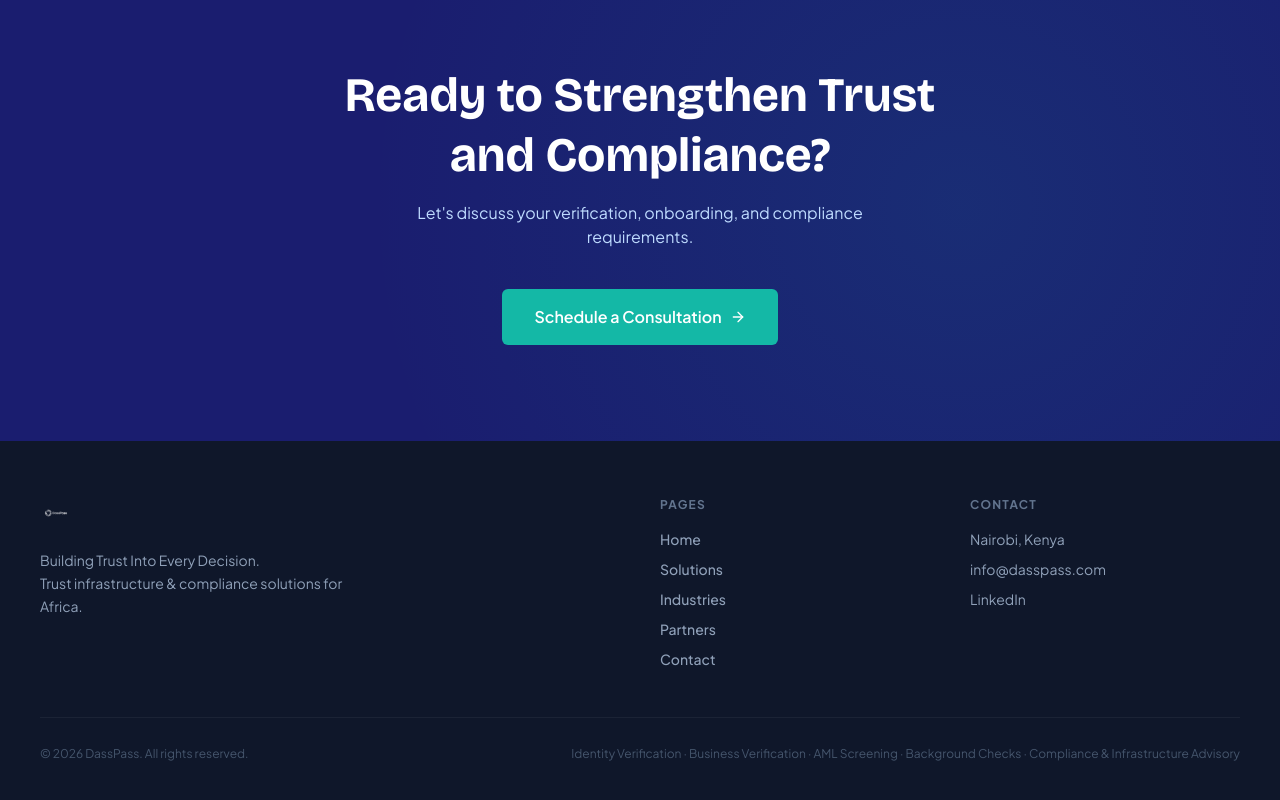
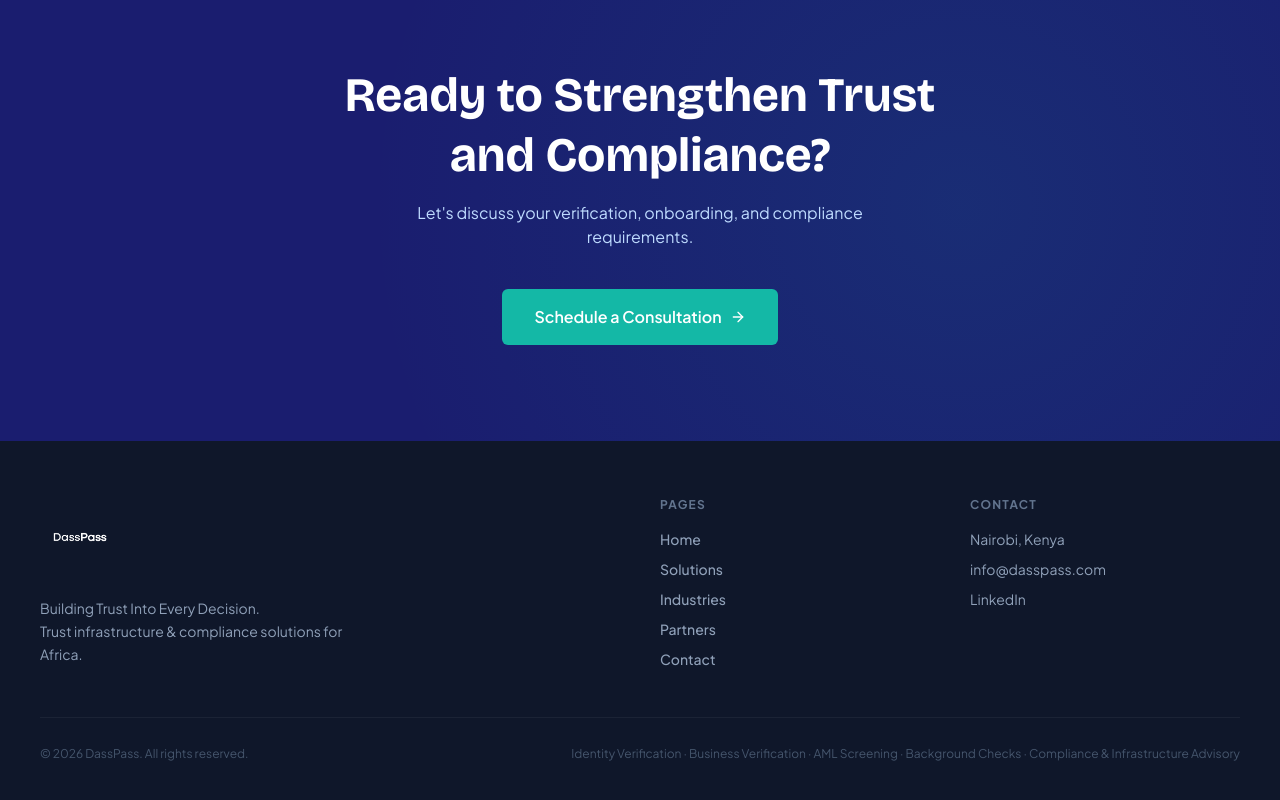
Before and after one commit to DASSPASS/dasspass-v2, a React (Vite) app: page / in a window 1280 px wide. Shown: the part 3596-4396 px from the top of the page. Built offline with nearby package versions, Linux system fonts and the light colour scheme.

Commit message:
Update App.tsx

```diff
--- a/src/app/App.tsx
+++ b/src/app/App.tsx
@@ -1152,7 +1152,7 @@ function ContactPage() {
 
               <div className="bg-[#1A1D6F] rounded-2xl p-7 text-white mt-6">
                 <div className="mb-4">
-                  <Img src={logoWordmark} alt="DassPass" className="h-7 w-auto object-contain brightness-0 invert" />
+                  <Img src={logoWordmark} alt="DassPass" className="h-20 w-auto object-contain brightness-0 invert" />
                 </div>
                 <p className="text-xs text-[#14B8A6] font-semibold mb-2" style={{ fontFamily: "'Plus Jakarta Sans', sans-serif" }}>
                   Building Trust Into Every Decision.
@@ -1213,9 +1213,9 @@ function Footer({ onNavigate }: { onNavigate: (p: Page) => void }) {
           <div className="lg:col-span-2">
             <button onClick={() => onNavigate("home")} className="flex items-center mb-5">
               <Img
-                src={logoHorizontal}
+                src={logoWordmark}
                 alt="DassPass"
-                className="h-8 w-auto object-contain brightness-0 invert"
+                className="h-20 w-auto object-contain brightness-0 invert"
               />
             </button>
             <p className="text-slate-400 text-sm leading-relaxed max-w-xs" style={{ fontFamily: "'Plus Jakarta Sans', sans-serif" }}>
```
